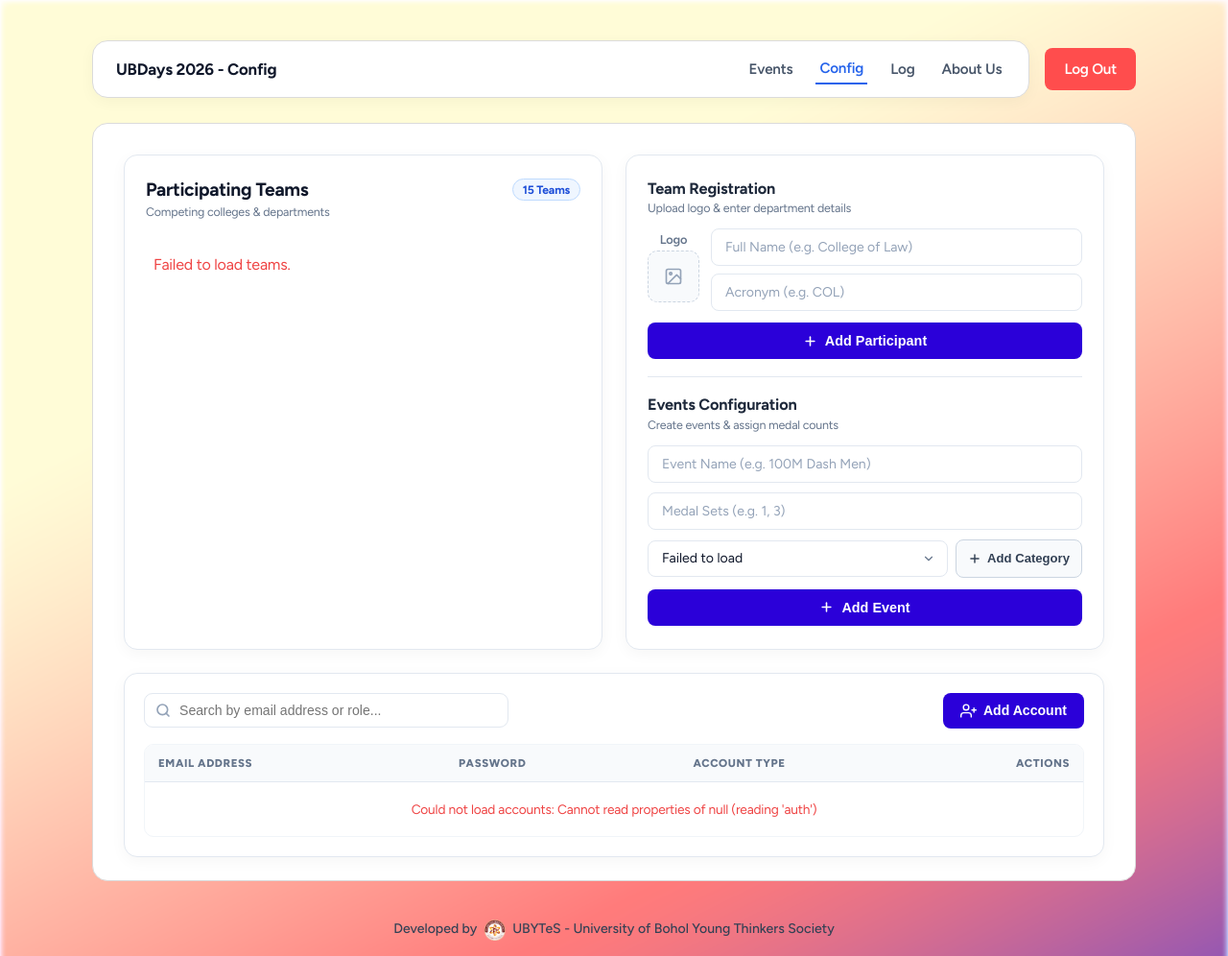
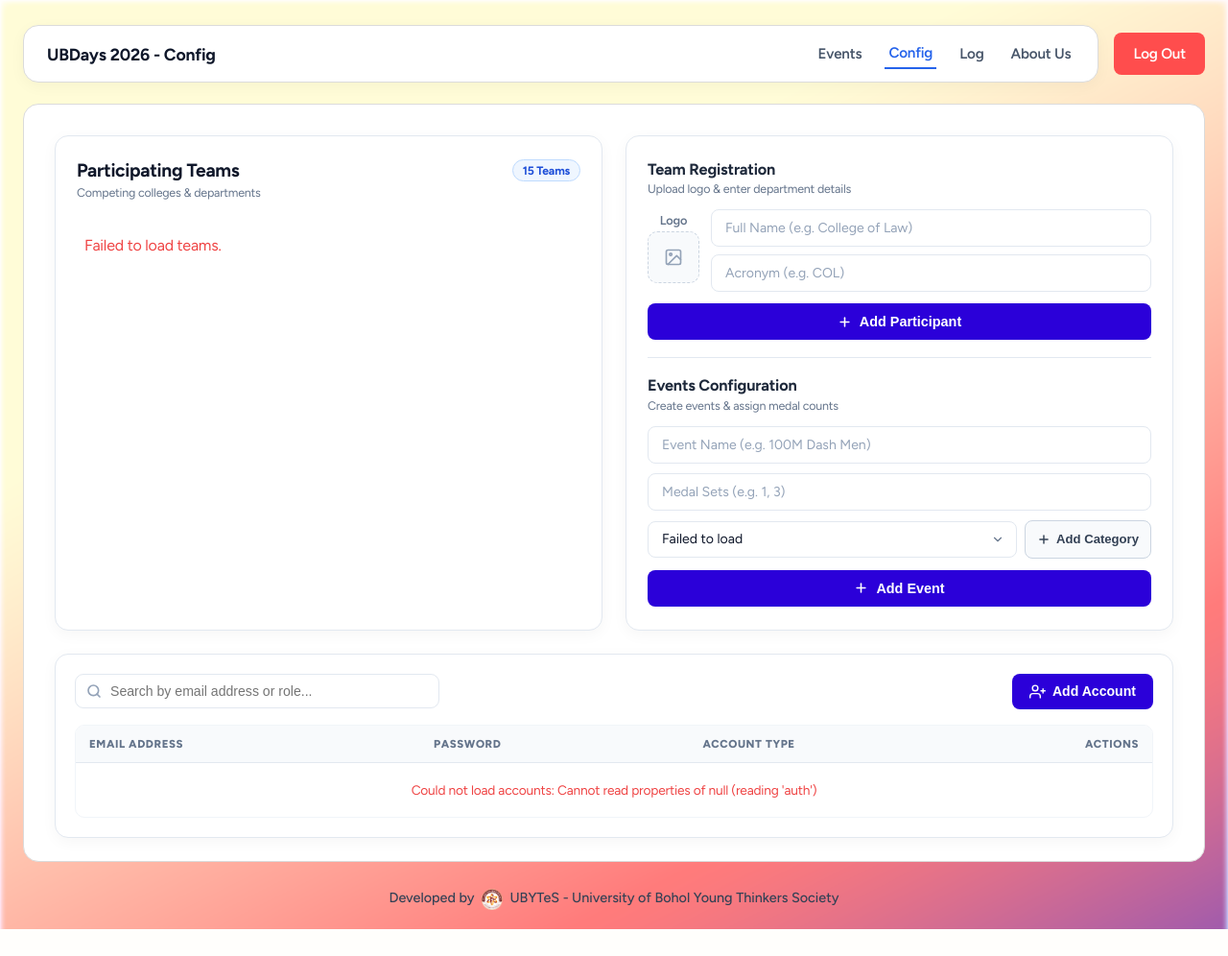
Before and after one commit to UB-Young-Thinkers-Society/UBDaysMedalTally, a PHP site: page /config.html in a window 1280 px wide. Shown: the whole page at 96% size. After the commit the page ends 968 px from the top, so only its background shows below. Run offline with PHP 8.4, Linux system fonts and the light colour scheme; some libraries are stand-ins or nearby versions.

Commit message:
Expand layout and category sizing to fill screen, bump cache busters to v6

```diff
--- a/main/about-us-live.html
+++ b/main/about-us-live.html
@@ -4,7 +4,7 @@
     <meta charset="UTF-8">
     <meta name="viewport" content="width=device-width, initial-scale=1.0">
     <title>UBDays 2026 - About Us</title>
-    <link rel="stylesheet" href="css/style-about-us.css?v=20261025_v5">
+    <link rel="stylesheet" href="css/style-about-us.css?v=20261025_v6">
     <link rel="icon" href="img/2026/ubdays2026.png">
 
     <!-- Client-side Supabase for AUTHENTICATION only -->
--- a/main/about-us.html
+++ b/main/about-us.html
@@ -4,7 +4,7 @@
     <meta charset="UTF-8">
     <meta name="viewport" content="width=device-width, initial-scale=1.0">
     <title>UBDays 2026 - About Us</title>
-    <link rel="stylesheet" href="css/style-about-us.css?v=20261025_v5">
+    <link rel="stylesheet" href="css/style-about-us.css?v=20261025_v6">
     <link rel="icon" href="img/2026/ubdays2026.png">
 
     <!-- Client-side Supabase for AUTHENTICATION only -->
--- a/main/computation.html
+++ b/main/computation.html
@@ -3,7 +3,7 @@
 <head>
     <meta charset="UTF-8">
     <title>UBDays 2026 - Computation</title>
-    <link rel="stylesheet" href="css/styles-committee.css?v=20261025_v5">
+    <link rel="stylesheet" href="css/styles-committee.css?v=20261025_v6">
     <link rel="icon" href="img/2026/ubdays2026.png">
 
     <!-- Client-side Supabase for AUTHENTICATION only -->
--- a/main/config.html
+++ b/main/config.html
@@ -4,7 +4,7 @@
     <meta charset="UTF-8">
     <meta name="viewport" content="width=device-width, initial-scale=1.0">
     <title>UBDays 2026 - Config</title>
-    <link rel="stylesheet" href="css/styles-config.css?v=20261025_v5">
+    <link rel="stylesheet" href="css/styles-config.css?v=20261025_v6">
     <link rel="icon" href="img/2026/ubdays2026.png">
     <style>
         /* Embedded Critical Styles for Config Left-Side Card Panels */
--- a/main/css/styles-config.css
+++ b/main/css/styles-config.css
@@ -7,7 +7,10 @@
     background-size: cover !important;
     position: relative;
     min-height: 100vh;
+    display: flex;
+    flex-direction: column;
     letter-spacing: -0.2px;
+    box-sizing: border-box;
 }
 
 .background {
@@ -72,14 +75,15 @@
 .header {
     display: flex;
     flex-direction: row;
-    width: calc(100vw - 2in);
-    max-width: 1400px;
-    height: 80px;
-    margin: 2rem auto 1rem auto;
+    width: calc(100vw - 48px);
+    max-width: 1820px;
+    height: 72px;
+    margin: 20px auto 16px auto;
     justify-content: space-between;
     align-items: center;
     gap: 16px;
     box-sizing: border-box;
+    flex-shrink: 0;
 }
 
 .navSection {
@@ -126,7 +130,7 @@
 .accInfo {
     display: flex;
     align-items: center;
-    font-size: 1.05rem;
+    font-size: 1.1rem;
     font-weight: 700;
     color: #0f172a;
     padding: 0 24px;
@@ -159,22 +163,15 @@
     color: #2563eb;
     border-bottom: 2px solid #2563eb;
 }
-    color: #333;
-    font-weight: 500;
-    transition: color 0.2s;
-}
-
-.navButtons a:hover {
-    border-bottom: 1px solid #2d5be3;
-}
 
 .main-card {
     position: relative;
     z-index: 1;
-    width: calc(100vw - 2in);
-    max-width: 1400px;
-    min-height: calc(100vh - 3in);
-    margin: 0 auto 40px auto;
+    width: calc(100vw - 48px);
+    max-width: 1820px;
+    flex: 1;
+    min-height: calc(100vh - 180px);
+    margin: 0 auto 20px auto;
     background: #fff;
     border: 1px solid #DBDBDB;
     padding: 32px 32px 24px 32px;
@@ -1112,13 +1109,14 @@
 /* Footer */
 footer {
     position: relative;
-    margin: 24px 0 16px 0;
+    margin: 8px 0 20px 0;
     text-align: center;
     z-index: 2;
-    font-size: 0.88rem;
+    font-size: 0.9rem;
     letter-spacing: normal;
     color: #334155;
     font-weight: 500;
+    flex-shrink: 0;
 }
 
 .ub-logo {
--- a/main/log.html
+++ b/main/log.html
@@ -5,9 +5,9 @@
     <meta name="viewport" content="width=device-width, initial-scale=1.0">
     <title>UBDays 2026 - Log</title>
     <!-- Re-using the config page styles -->
-    <link rel="stylesheet" href="css/styles-config.css?v=20261025_v5">
+    <link rel="stylesheet" href="css/styles-config.css?v=20261025_v6">
     <!-- New styles just for this log page -->
-    <link rel="stylesheet" href="css/styles-log.css?v=20261025_v5">
+    <link rel="stylesheet" href="css/styles-log.css?v=20261025_v6">
     <link rel="icon" href="img/2026/ubdays2026.png">
 
     <!-- Client-side Supabase for AUTHENTICATION only -->
--- a/main/tabulation.html
+++ b/main/tabulation.html
@@ -4,7 +4,7 @@
     <meta charset="UTF-8">
     <meta name="viewport" content="width=device-width, initial-scale=1.0">
     <title>UBDays 2026 - Tabulation</title>
-    <link rel="stylesheet" href="css/styles-tabulation.css?v=20261025_v5">
+    <link rel="stylesheet" href="css/styles-tabulation.css?v=20261025_v6">
     <link rel="icon" href="img/2026/ubdays2026.png">
 
     <!-- Client-side Supabase for AUTHENTICATION only -->
```
Also changed, not shown: main/css/style-about-us.css (+17 -11 lines), main/css/styles-committee.css (+25 -18 lines), main/css/styles-tabulation.css (+26 -20 lines).
